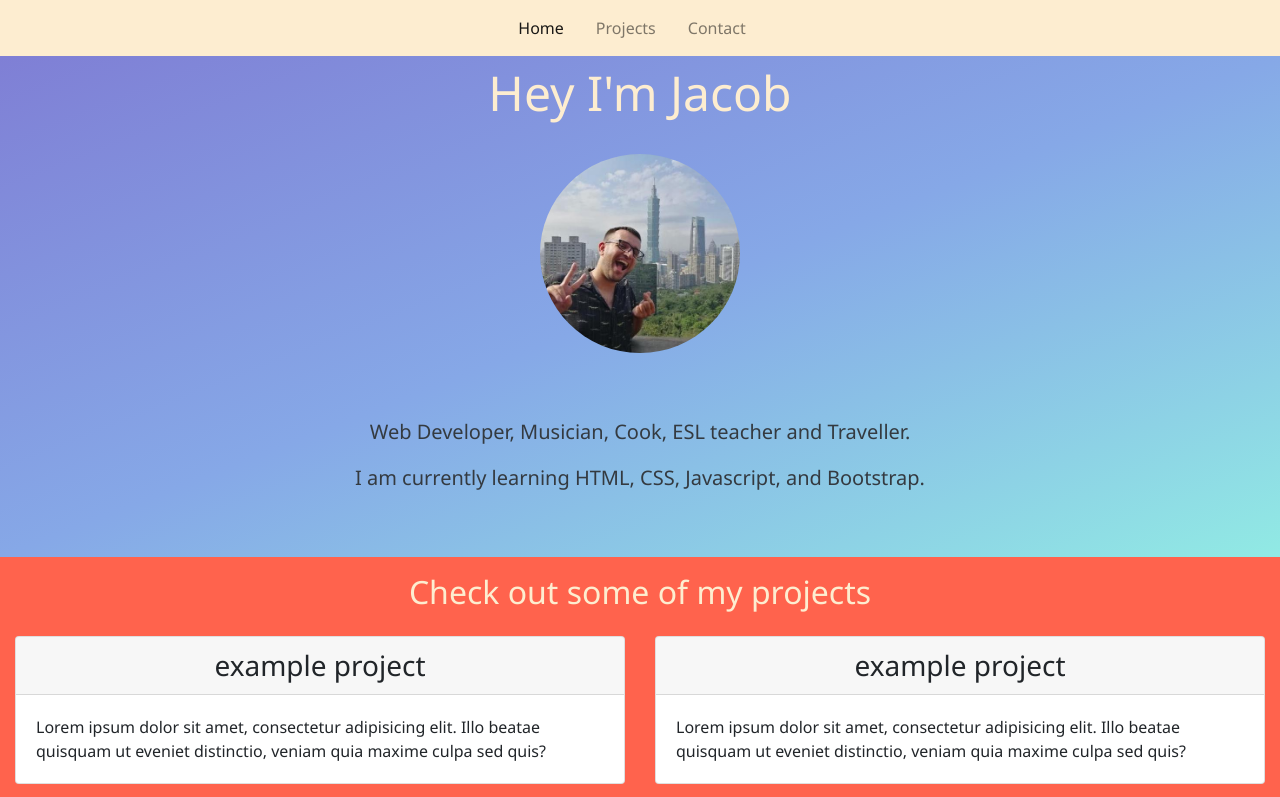
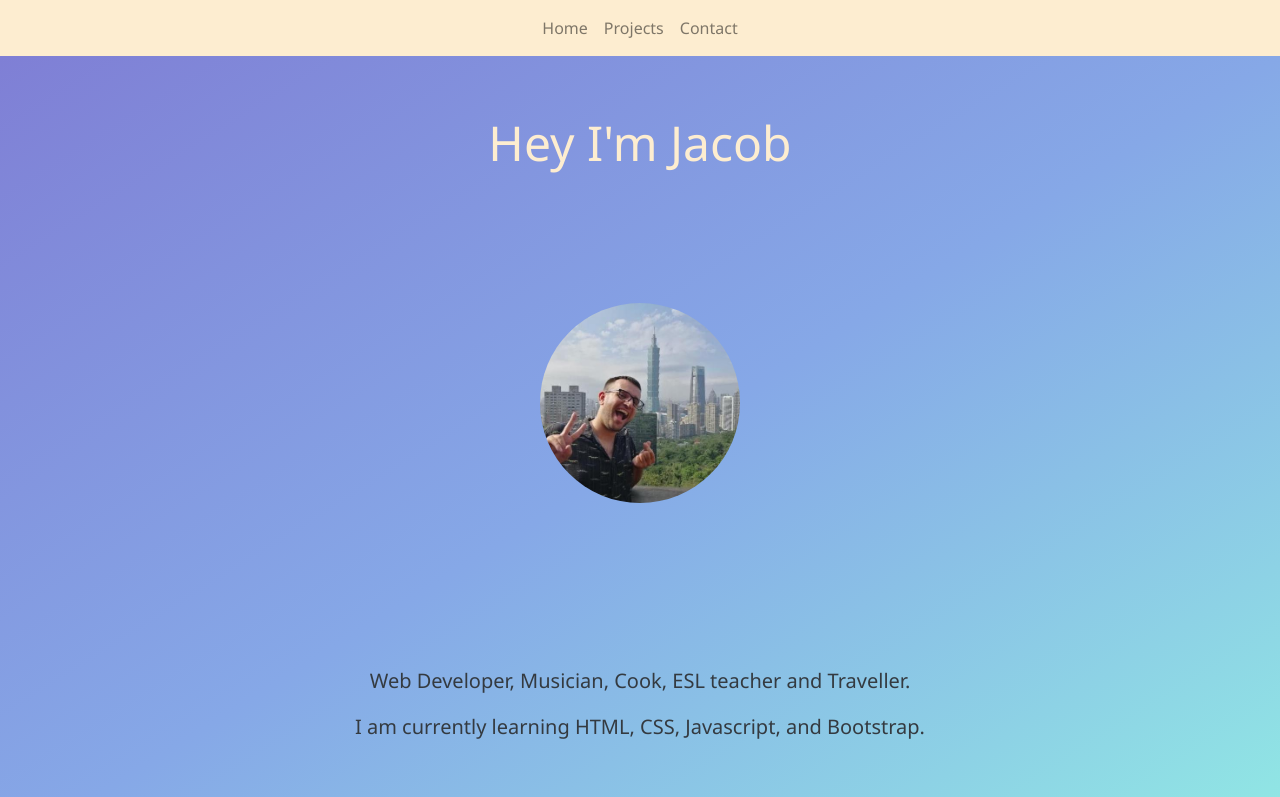
Before and after one commit to j-nathanson/portfolio-landing-page, a website: page index.html in a window 1280 px wide. Shown: the top 797 px of the page. Drawn offline with nearby package versions, Linux system fonts and the light colour scheme.

Commit message:
changed height of welcome section

```diff
--- a/index.html
+++ b/index.html
@@ -21,14 +21,14 @@
     <nav class="navbar navbar-expand-sm navbar-light sticky-top text-center">
         <div class="container">
             <!-- Toggle Button -->
-            <button class="navbar-toggler" type="button" data-toggle="collapse" data-target="#nucampNavbar">
+            <button class="navbar-toggler" type="button" data-toggle="collapse" data-target="#navbar">
                 <span class="navbar-toggler-icon mr-auto"></span>
             </button>
 
             <!-- Navlinks -->
-            <div class="collapse navbar-collapse justify-content-center " id="nucampNavbar">
+            <div class="collapse navbar-collapse justify-content-center " id="navbar">
                 <ul class="navbar-nav">
-                    <li class="nav-item active">
+                    <li class="nav-item">
                         <a class="nav-link" href="#">Home</a>
                     </li>
                     <li class="nav-item">
@@ -43,7 +43,7 @@
     </nav>
 
     <!-- main content -->
-    <div class="container-fluid welcome">
+    <div class="container-fluid welcome d-flex flex-column justify-content-around">
         <div class="row">
             <div class="col text-center p-2">
                 <h1>Hey I'm Jacob</h1>
--- a/style.css
+++ b/style.css
@@ -4,14 +4,11 @@ body{
 
 .navbar{ background:#FDEDD0}
 
-
-.nav-link{ margin-right: 1em !important;}
-
-
 .navbar-collapse{ justify-content: flex-end;}
 
 .welcome{
-    background-image:  linear-gradient(to bottom right,#7F7FD5,#86A8E7, #91EAE4);;
+    height: 100vh;
+    background-image:  linear-gradient(to bottom right,#7F7FD5,#86A8E7, #91EAE4);
 }
 
 h1{
```
